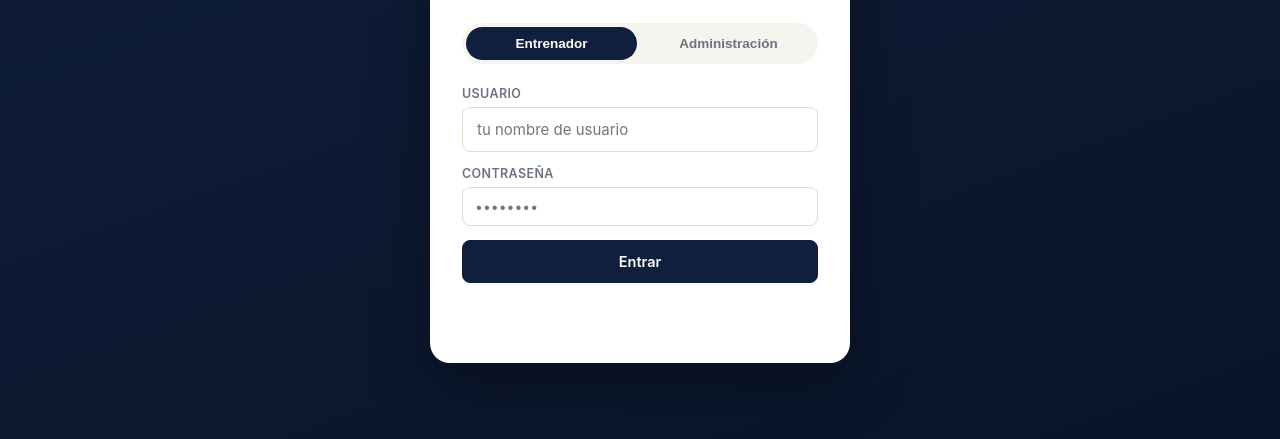
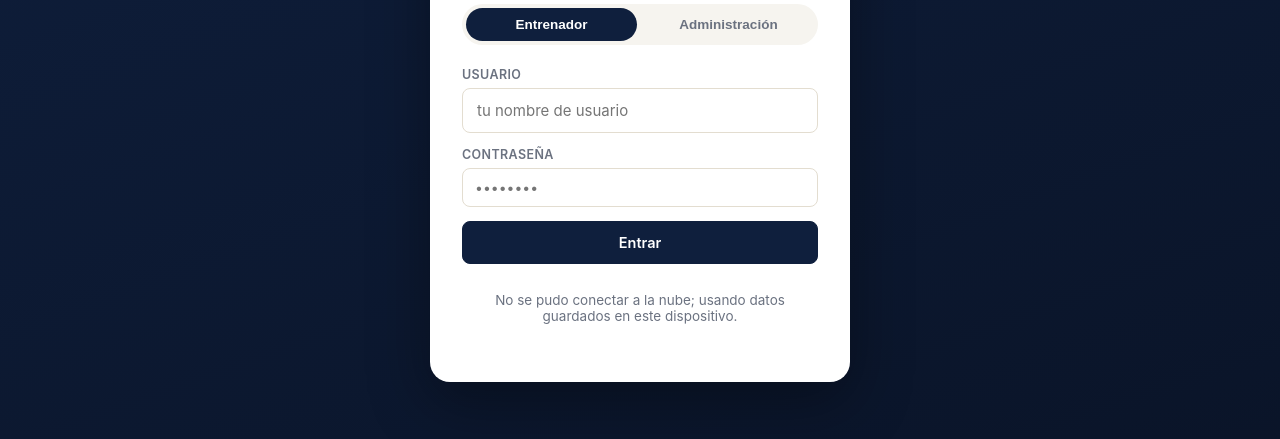
Before and after one commit to carrillooriana19-jpg/Ciutat-Asistencia, a plain HTML site: page index.html in a window 1280 px wide. Shown: the part 319-758 px from the top of the page. Drawn offline with Linux system fonts and the light colour scheme.

Commit message:
Update index.html

```diff
--- a/index.html
+++ b/index.html
@@ -776,6 +776,10 @@ const SK_ATL = 'wpa_atletas', SK_ENT = 'wpa_entrenadores', SK_REG = 'wpa_registr
       SK_ADMINPASS = 'wpa_adminpass', SK_SESION = 'wpa_sesion', SK_VER = 'wpa_ver', SK_TOKEN = 'wpa_synctoken';
 const DATA_VERSION = '2-equipos-bajas';
 const DEFAULT_ADMIN_PASS = 'ciutat2026';
+// Código de sincronización fijo del club: viene incluido en el propio archivo,
+// así cualquier dispositivo que abra esta app se conecta automáticamente a los
+// mismos datos sin que nadie tenga que escribir ni activar nada manualmente.
+const DEFAULT_SYNC_TOKEN = 'asistencia-ciutatwaterpolo-2026-2027';
 
 let atletas = [];        // {id, nombre, categoria, estado: 'activo'|'baja'}
 let entrenadores = [];   // {id, usuario, passHash, nombre, categorias:[...], debeCambiarPass:true/false, activo:true}
@@ -783,7 +787,7 @@ let registros = [];      // {id, atletaId, fecha:'YYYY-MM-DD', estado:'asistio'|
 let equipos = [];        // {id, nombre, categorias:[...], creadoPor}
 let nextIdEnt = 1, nextIdReg = 1, nextIdEq = 1;
 let sesion = null; // { tipo:'admin' } o { tipo:'entrenador', usuario, nombre, categorias }
-let syncEnabled = false, syncUnsubscribe = null, lastPushedSnapshot = null;
+let syncEnabled = false, syncUnsubscribe = null, lastPushedSnapshot = null, syncListo = false;
 
 function simpleHash(str) {
   let h = 0;
@@ -800,7 +804,14 @@ function todayStr() {
 }
 
 /* ---------- PERSISTENCIA ---------- */
-function syncToken() { return localStorage.getItem(SK_TOKEN) || ''; }
+function syncToken() {
+  const stored = localStorage.getItem(SK_TOKEN);
+  if (stored) return stored;
+  // Primera vez en este dispositivo: usamos el código fijo del club y lo
+  // guardamos localmente para no tener que repetir esta lógica cada vez.
+  localStorage.setItem(SK_TOKEN, DEFAULT_SYNC_TOKEN);
+  return DEFAULT_SYNC_TOKEN;
+}
 
 function save() {
   try {
@@ -911,6 +922,7 @@ function loginEntrenador() {
   const usuario = document.getElementById('login-user').value.trim().toLowerCase();
   const pass = document.getElementById('login-pass').value;
   const err = document.getElementById('login-error');
+  if (!syncListo) { err.textContent = 'Todavía estamos conectando con los datos del club, espera un momento e inténtalo de nuevo.'; return; }
   if (!usuario || !pass) { err.textContent = 'Introduce usuario y contraseña.'; return; }
   const ent = entrenadores.find(e => e.usuario.toLowerCase() === usuario);
   if (!ent || !ent.activo) { err.textContent = 'Usuario no encontrado.'; return; }
@@ -945,9 +957,19 @@ function guardarPrimeraPassword() {
   onAuthenticated();
 }
 
-function initAuth() {
+async function initAuth() {
   load();
   const rs = localStorage.getItem(SK_SESION);
+
+  const syncStatusEl = document.getElementById('sync-status');
+  if (syncStatusEl) syncStatusEl.textContent = 'Conectando con los datos del club...';
+  document.querySelectorAll('.btn-primary').forEach(b => { if (b.closest('#login-overlay')) b.disabled = true; });
+
+  if (syncToken()) await iniciarSync(false);
+  syncListo = true;
+  document.querySelectorAll('.btn-primary').forEach(b => { if (b.closest('#login-overlay')) b.disabled = false; });
+  if (syncStatusEl) syncStatusEl.textContent = syncEnabled ? '' : 'No se pudo conectar a la nube; usando datos guardados en este dispositivo.';
+
   if (rs) {
     try {
       sesion = JSON.parse(rs);
@@ -960,7 +982,6 @@ function initAuth() {
     } catch(e) { sesion = null; }
   }
   if (sesion) { onAuthenticated(); }
-  if (syncToken()) iniciarSync(false);
 }
 
 function onAuthenticated() {
```
